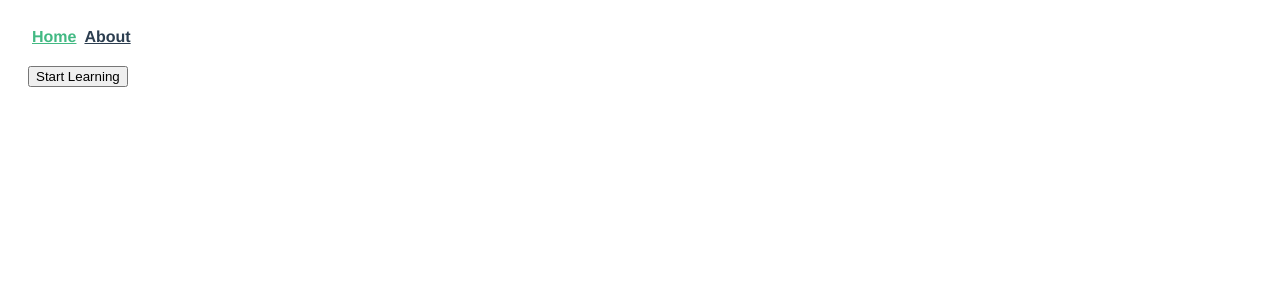
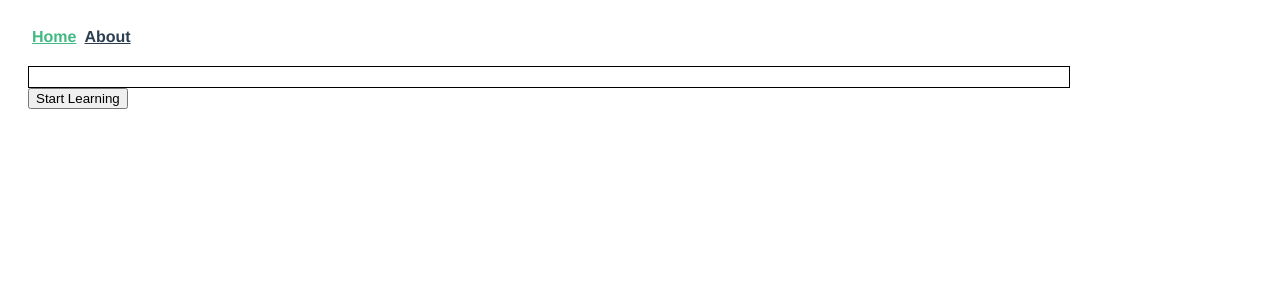
Before and after one commit to sustained/srs-components, a Vue app: page / in a window 1280 px wide. Shown: the top 300 px of the page. Built offline with nearby package versions, Linux system fonts and the light colour scheme.

Commit message:
Display lesson progress bar; fix navigation blocking.

```diff
--- a/src/views/Lesson.vue
+++ b/src/views/Lesson.vue
@@ -1,5 +1,11 @@
 <template>
   <div>
+    <lesson-progress
+      :currentExercise="currentExerciseIndex"
+      :exerciseCount="exerciseCount"
+      :sessionEnded="sessionEnded"
+    />
+
     <template v-if="sessionEnded">
       <lesson-complete :session="session" @restart="resetSession"/>
     </template>
@@ -32,6 +38,7 @@
 import LessonComplete from "@/components/LessonComplete.vue";
 import LessonChooseTranslation from "@/components/LessonChooseTranslation.vue";
 import LessonSelectWords from "@/components/LessonSelectWords.vue";
+import LessonProgress from "@/components/LessonProgress.vue";
 
 export default {
   name: "lesson",
@@ -39,9 +46,7 @@ export default {
   data() {
     return {
       // NOTE: Temporarily disabled (works fine for "choose-translation" but not for "select-words".
-      navigationBlocked: false, // Disable keyboard navigation after answering until the next exercise.
-
-      nextExerciseDelay: 1000,
+      navigationBlocked: true, // Disable keyboard navigation after answering until the next exercise.
 
       sessionStarted: false,
       sessionEnded: false,
@@ -134,6 +139,7 @@ export default {
   },
 
   components: {
+    LessonProgress,
     LessonComplete,
     LessonChooseTranslation,
     LessonSelectWords
@@ -153,16 +159,18 @@ export default {
         (event.keyCode >= 49 && event.keyCode <= 57) ||
         (event.keyCode >= 97 && event.keyCode <= 105)
       ) {
-        // if (!this.navigationBlocked) {
-        this.$refs.exercise.navigateNumerically(event.key);
-        this.navigationBlocked = true;
-        // }
+        if (!this.navigationBlocked) {
+          this.$refs.exercise.navigateNumerically(event.key);
+
+          if (this.currentExercise.type !== "select-words")
+            this.navigationBlocked = true;
+        }
       }
     },
 
     startSession() {
       this.sessionStarted = true;
-      // this.navigationBlocked = false;
+      this.navigationBlocked = false;
       this.nextExercise();
     },
 
@@ -170,7 +178,7 @@ export default {
       this.session = [];
       this.sessionStarted = true;
       this.sessionEnded = false;
-      // this.navigationBlocked = true;
+      this.navigationBlocked = false;
       this.currentExerciseIndex = 0;
     },
 
@@ -180,14 +188,15 @@ export default {
 
     nextExercise() {
       if (this.currentExerciseIndex + 1 === this.exerciseCount) {
+        clearInterval(this.countdown);
         this.sessionEnded = true;
         this.sessionStarted = false;
-        // this.navigationBlocked = true;
+        this.navigationBlocked = true;
         this.$emit("finish");
       } else {
         this.currentExerciseIndex++;
+        this.navigationBlocked = false;
         this.$emit("change");
-        // this.navigationBlocked = false;
       }
     },
 
```
